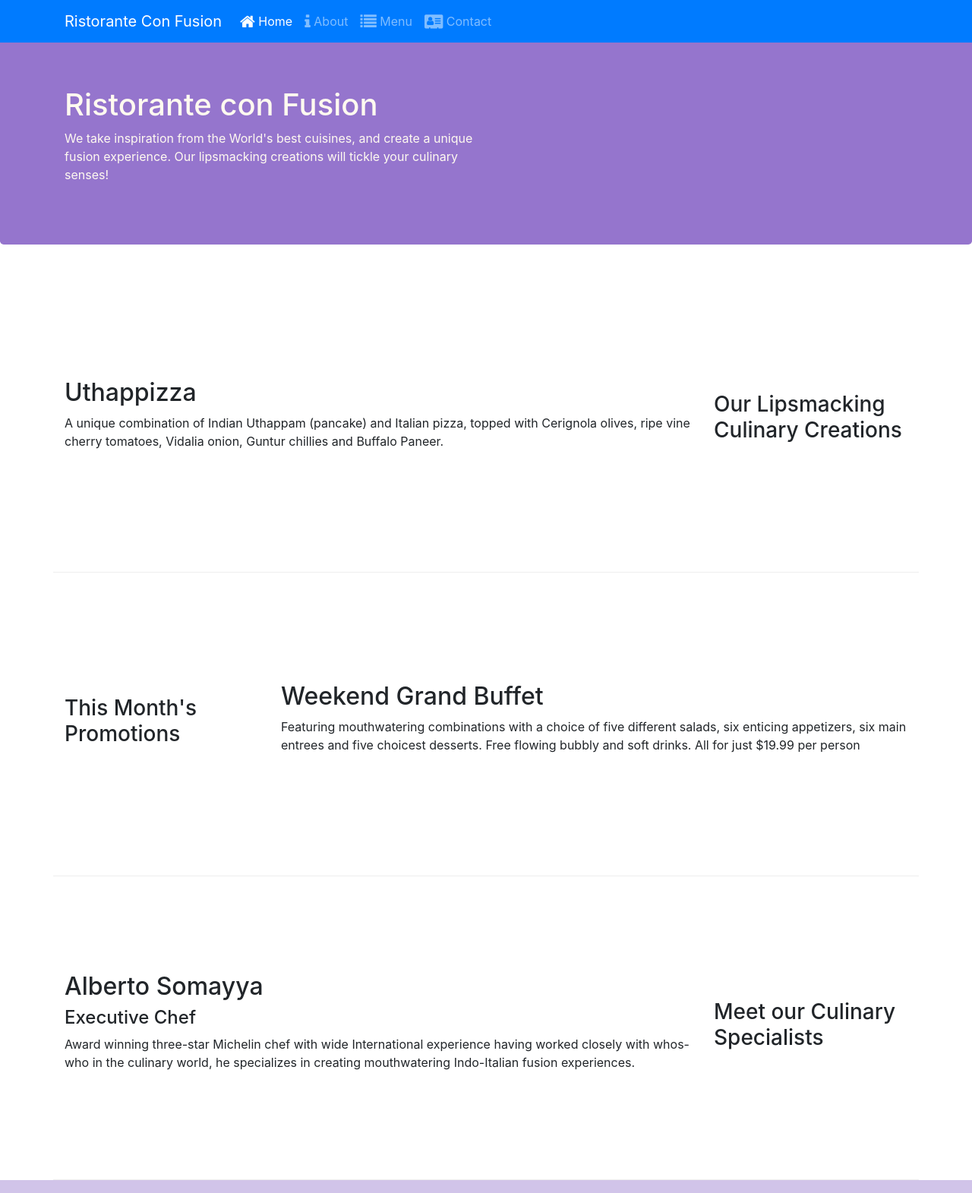
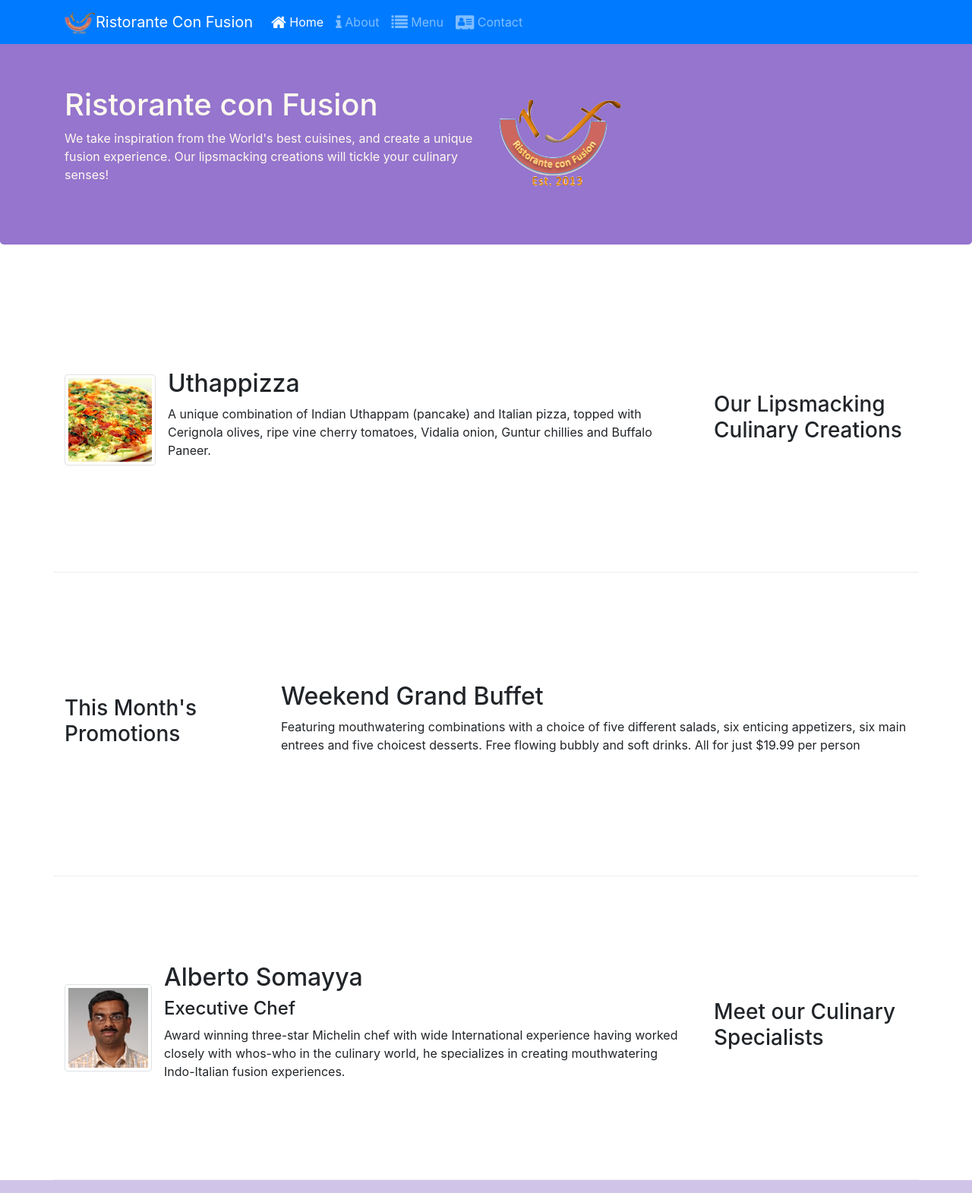
Before and after one commit to booellean/Bootstrap-playground, a website: page index.html in a window 1280 px wide. Shown: the top 1571 px of the page at 76% size. Drawn offline with nearby package versions, Linux system fonts and the light colour scheme.

Commit message:
test: Images and Media - Added icons and page images to navs and index content

```diff
--- a/index.html
+++ b/index.html
@@ -18,6 +18,7 @@
 <body>
   <nav class="navbar navbar-dark navbar-expand-sm bg-primary fixed-top">
     <div class="container">
+      <a class="navbar-brand mr-auto" href="#"><img src="img/logo.png" height="30" width="41"></a>
       <a class="navbar-brand" href="/">Ristorante Con Fusion</a>
       <div class="collapse navbar-collapse" id="Navbar">
         <ul class="navbar-nav mr-auto">
@@ -40,7 +41,8 @@
           <h1>Ristorante con Fusion</h1>
           <p>We take inspiration from the World's best cuisines, and create a unique fusion experience. Our lipsmacking creations will tickle your culinary senses!</p>
         </div>
-        <div class="col-12 col-sm">
+        <div class="col-12 col-sm align-self-center">
+          <img src="img/logo.png" class="img-fluid">
         </div>
       </div>
     </div>
@@ -52,8 +54,16 @@
         <h3>Our Lipsmacking Culinary Creations</h3>
       </div>
       <div class="col col-sm order-sm-first col-md">
-        <h2>Uthappizza</h2>
-        <p class="d-none d-sm-block">A unique combination of Indian Uthappam (pancake) and Italian pizza, topped with Cerignola olives, ripe vine cherry tomatoes, Vidalia onion, Guntur chillies and Buffalo Paneer.</p>
+          <div class="media">
+              <img class="d-flex mr-3 img-thumbnail align-self-center" src="img/uthappizza.png" alt="Uthappizza">
+              <div class="media-body">
+                  <h2 class="mt-0">Uthappizza</h2>
+                  <p class="d-none d-sm-block">A unique combination of Indian Uthappam (pancake) and
+                      Italian pizza, topped with Cerignola olives, ripe vine
+                      cherry tomatoes, Vidalia onion, Guntur chillies and
+                      Buffalo Paneer.</p>
+              </div>
+          </div>
       </div>
     </div>
 
@@ -73,9 +83,18 @@
         <h3>Meet our Culinary Specialists</h3>
       </div>
       <div class="col col-sm order-sm-first col-md">
-        <h2>Alberto Somayya</h2>
-        <h4>Executive Chef</h4>
-        <p class="d-none d-sm-block">Award winning three-star Michelin chef with wide International experience having worked closely with whos-who in the culinary world, he specializes in creating mouthwatering Indo-Italian fusion experiences. </p>
+          <div class="media">
+              <img class="d-flex mr-3 img-thumbnail align-self-center" src="img/alberto.png" alt="Alberto Somayya">
+              <div class="media-body">
+                  <h2 class="mt-0">Alberto Somayya</h2>
+                  <h4>Executive Chef</h4>
+                  <p class="d-none d-sm-block">Award winning three-star Michelin chef with wide
+                      International experience having worked closely with
+                      whos-who in the culinary world, he specializes in
+                      creating mouthwatering Indo-Italian fusion experiences.
+                      </p>
+              </div>
+          </div>
       </div>
     </div>
   </div>
```
Also changed, not shown: aboutus.html (+4 -2 lines), contactus.html (+4 -2 lines).
